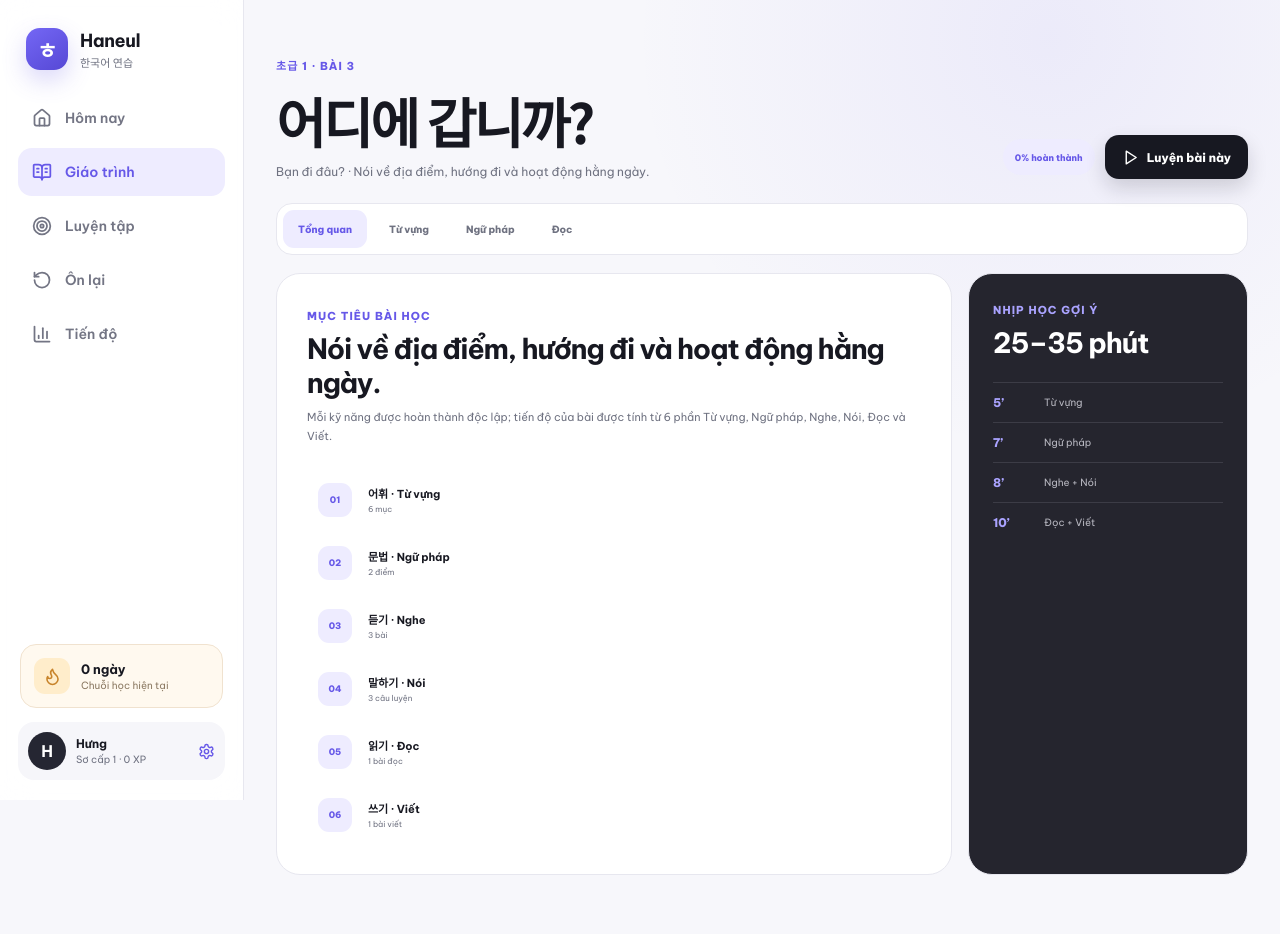
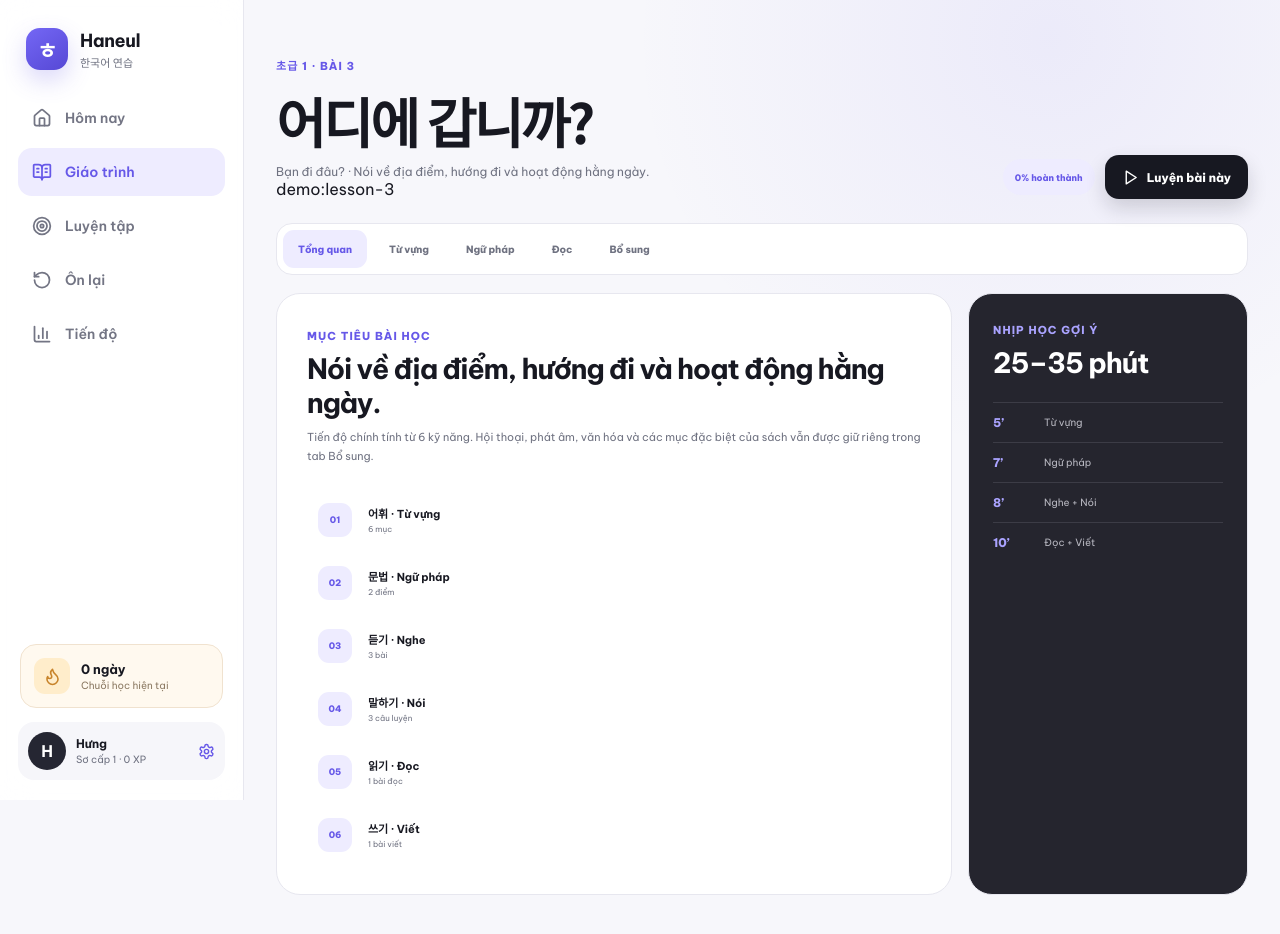
Before and after one commit to phung086/Tieng-Han, a Next.js app: page /learn/3 in a window 1280 px wide. Shown: the top 934 px of the page. Built offline with nearby package versions, Linux system fonts and the light colour scheme.

Commit message:
feat: surface all imported textbook sections with source refs

```diff
--- a/src/components/lesson-workspace.tsx
+++ b/src/components/lesson-workspace.tsx
@@ -2,14 +2,25 @@
 
 import { useState } from "react";
 import Link from "next/link";
-import { BookOpen, Headphones, Mic2, PenLine, Play, Volume2 } from "lucide-react";
+import {
+  BookOpen,
+  FileText,
+  Headphones,
+  MessageCircle,
+  Mic2,
+  PenLine,
+  Play,
+  ShieldCheck,
+  Volume2,
+} from "lucide-react";
 import { useContent } from "@/lib/content-store";
 import { useLearning } from "@/lib/learning-state";
 
-const tabs = ["Tổng quan", "Từ vựng", "Ngữ pháp", "Đọc"] as const;
+type LessonTab = "Tổng quan" | "Từ vựng" | "Ngữ pháp" | "Đọc" | "Bổ sung";
+const tabs: LessonTab[] = ["Tổng quan", "Từ vựng", "Ngữ pháp", "Đọc", "Bổ sung"];
 
 export function LessonWorkspace({ lessonId }: { lessonId: number }) {
-  const [tab, setTab] = useState<(typeof tabs)[number]>("Tổng quan");
+  const [tab, setTab] = useState<LessonTab>("Tổng quan");
   const { state } = useLearning();
   const { getLesson, course } = useContent();
   const lesson = getLesson(lessonId);
@@ -25,6 +36,13 @@ export function LessonWorkspace({ lessonId }: { lessonId: number }) {
       </div>
     );
   }
+
+  const dialogues = lesson.dialogues ?? [];
+  const pronunciation = lesson.pronunciation ?? [];
+  const culture = lesson.culture ?? [];
+  const extraSections = lesson.extraSections ?? [];
+  const supplementalCount =
+    dialogues.length + pronunciation.length + culture.length + extraSections.length;
 
   function speak(text: string) {
     if (!("speechSynthesis" in window)) return;
@@ -42,15 +60,37 @@ export function LessonWorkspace({ lessonId }: { lessonId: number }) {
           <span className="kicker">{course.level} · BÀI {lessonId}</span>
           <h1 className="korean-text">{lesson.title}</h1>
           <p>{lesson.vi} · {lesson.objective}</p>
+          <div className="lesson-source-line">
+            {lesson.sourceRef ? <span>{lesson.sourceRef}</span> : null}
+            {lesson.quality ? (
+              <span className="grounding-badge">
+                <ShieldCheck size={13} />
+                Grounding {lesson.quality.groundingScore}%
+              </span>
+            ) : null}
+          </div>
         </div>
         <div className="lesson-header-actions">
           <span className="lesson-progress-pill">{progress}% hoàn thành</span>
-          <Link className="primary-button" href={"/practice/quiz?lesson=" + lessonId}><Play size={17} /> Luyện bài này</Link>
+          <Link className="primary-button" href={"/practice/quiz?lesson=" + lessonId}>
+            <Play size={17} /> Luyện bài này
+          </Link>
         </div>
       </header>
 
       <nav className="lesson-tabs" aria-label="Nội dung bài học">
-        {tabs.map((item) => <button className={tab === item ? "active" : ""} key={item} onClick={() => setTab(item)}>{item}</button>)}
+        {tabs.map((item) => (
+          <button
+            className={tab === item ? "active" : ""}
+            key={item}
+            onClick={() => setTab(item)}
+          >
+            {item}
+            {item === "Bổ sung" && supplementalCount ? (
+              <span className="tab-count">{supplementalCount}</span>
+            ) : null}
+          </button>
+        ))}
       </nav>
 
       {tab === "Tổng quan" ? (
@@ -58,14 +98,34 @@ export function LessonWorkspace({ lessonId }: { lessonId: number }) {
           <article className="lesson-main-card">
             <span className="eyebrow">MỤC TIÊU BÀI HỌC</span>
             <h2>{lesson.objective}</h2>
-            <p>Mỗi kỹ năng được hoàn thành độc lập; tiến độ của bài được tính từ 6 phần Từ vựng, Ngữ pháp, Nghe, Nói, Đọc và Viết.</p>
+            <p>
+              Tiến độ chính tính từ 6 kỹ năng. Hội thoại, phát âm, văn hóa và các mục
+              đặc biệt của sách vẫn được giữ riêng trong tab Bổ sung.
+            </p>
             <div className="lesson-step-list">
-              <button onClick={() => setTab("Từ vựng")}><span>01</span><div><strong>어휘 · Từ vựng</strong><small>{lesson.vocabulary.length} mục</small></div></button>
-              <button onClick={() => setTab("Ngữ pháp")}><span>02</span><div><strong>문법 · Ngữ pháp</strong><small>{lesson.grammar.length} điểm</small></div></button>
-              <Link href={"/listening?lesson=" + lessonId}><span>03</span><div><strong>듣기 · Nghe</strong><small>{lesson.listening.length} bài</small></div></Link>
-              <Link href={"/speaking?lesson=" + lessonId}><span>04</span><div><strong>말하기 · Nói</strong><small>{lesson.speaking.length} câu luyện</small></div></Link>
-              <button onClick={() => setTab("Đọc")}><span>05</span><div><strong>읽기 · Đọc</strong><small>{lesson.reading ? "1 bài đọc" : "Chưa nhập"}</small></div></button>
-              <Link href={"/writing?lesson=" + lessonId}><span>06</span><div><strong>쓰기 · Viết</strong><small>{lesson.writing ? "1 bài viết" : "Chưa nhập"}</small></div></Link>
+              <button onClick={() => setTab("Từ vựng")}>
+                <span>01</span><div><strong>어휘 · Từ vựng</strong><small>{lesson.vocabulary.length} mục</small></div>
+              </button>
+              <button onClick={() => setTab("Ngữ pháp")}>
+                <span>02</span><div><strong>문법 · Ngữ pháp</strong><small>{lesson.grammar.length} điểm</small></div>
+              </button>
+              <Link href={"/listening?lesson=" + lessonId}>
+                <span>03</span><div><strong>듣기 · Nghe</strong><small>{lesson.listening.length} bài</small></div>
+              </Link>
+              <Link href={"/speaking?lesson=" + lessonId}>
+                <span>04</span><div><strong>말하기 · Nói</strong><small>{lesson.speaking.length} câu luyện</small></div>
+              </Link>
+              <button onClick={() => setTab("Đọc")}>
+                <span>05</span><div><strong>읽기 · Đọc</strong><small>{lesson.reading ? "1 bài đọc" : "Chưa có"}</small></div>
+              </button>
+              <Link href={"/writing?lesson=" + lessonId}>
+                <span>06</span><div><strong>쓰기 · Viết</strong><small>{lesson.writing ? "1 bài viết" : "Chưa có"}</small></div>
+              </Link>
+              {supplementalCount ? (
+                <button onClick={() => setTab("Bổ sung")}>
+                  <span>+</span><div><strong>교재 · Nội dung bổ sung</strong><small>{supplementalCount} mục giữ từ sách</small></div>
+                </button>
+              ) : null}
             </div>
           </article>
 
@@ -82,17 +142,23 @@ export function LessonWorkspace({ lessonId }: { lessonId: number }) {
 
       {tab === "Từ vựng" ? (
         <section className="lesson-content-card">
-          <div className="content-heading"><div><span className="eyebrow">어휘</span><h2>Từ vựng của bài</h2></div><Link className="secondary-button" href={"/vocabulary?lesson=" + lessonId}>Mở Flashcard</Link></div>
+          <div className="content-heading">
+            <div><span className="eyebrow">어휘</span><h2>Từ vựng của bài</h2></div>
+            <Link className="secondary-button" href={"/vocabulary?lesson=" + lessonId}>Mở Flashcard</Link>
+          </div>
           {lesson.vocabulary.length ? (
             <div className="lesson-vocab-grid">
               {lesson.vocabulary.map((word) => (
                 <article key={word.id}>
                   <button onClick={() => speak(word.ko)} aria-label={"Nghe " + word.ko}><Volume2 size={16} /></button>
-                  <strong className="korean-text">{word.ko}</strong><span>{word.vi}</span><p className="korean-text">{word.example}</p>
+                  <strong className="korean-text">{word.ko}</strong>
+                  <span>{word.vi}</span>
+                  <p className="korean-text">{word.example}</p>
+                  {word.sourceRef ? <small className="source-ref">{word.sourceRef}</small> : null}
                 </article>
               ))}
             </div>
-          ) : <div className="inline-empty-state">Nội dung từ vựng sẽ xuất hiện sau khi nhập giáo trình.</div>}
+          ) : <div className="inline-empty-state">Không có mục từ vựng riêng trong nguồn của bài này.</div>}
         </section>
       ) : null}
 
@@ -100,13 +166,23 @@ export function LessonWorkspace({ lessonId }: { lessonId: number }) {
         <section className="grammar-stack">
           {lesson.grammar.length ? lesson.grammar.map((grammar, index) => (
             <article className="grammar-card" key={grammar.id}>
-              <div className="grammar-number">0{index + 1}</div>
+              <div className="grammar-number">{String(index + 1).padStart(2, "0")}</div>
               <div>
-                <span className="eyebrow">문법</span><h2>{grammar.pattern}</h2><strong>{grammar.meaning}</strong><p>{grammar.explanation}</p>
-                <div className="grammar-examples">{grammar.examples.map((example) => <button className="korean-text" onClick={() => speak(example)} key={example}><Volume2 size={15} /> {example}</button>)}</div>
+                <span className="eyebrow">문법</span>
+                <h2>{grammar.pattern}</h2>
+                <strong>{grammar.meaning}</strong>
+                <p>{grammar.explanation}</p>
+                <div className="grammar-examples">
+                  {grammar.examples.map((example) => (
+                    <button className="korean-text" onClick={() => speak(example)} key={example}>
+                      <Volume2 size={15} /> {example}
+                    </button>
+                  ))}
+                </div>
+                {grammar.sourceRef ? <small className="source-ref">{grammar.sourceRef}</small> : null}
               </div>
             </article>
-          )) : <div className="inline-empty-state">Nội dung ngữ pháp sẽ xuất hiện sau khi nhập giáo trình.</div>}
+          )) : <div className="inline-empty-state">Không có điểm ngữ pháp riêng trong nguồn của bài này.</div>}
         </section>
       ) : null}
 
@@ -114,7 +190,9 @@ export function LessonWorkspace({ lessonId }: { lessonId: number }) {
         lesson.reading ? (
           <section className="reading-card">
             <div className="reading-label"><BookOpen size={19} /><span>읽기</span></div>
-            <h2>{lesson.reading.title}</h2><p className="reading-korean korean-text">{lesson.reading.text}</p>
+            <h2>{lesson.reading.title}</h2>
+            <p className="reading-korean korean-text">{lesson.reading.text}</p>
+            {lesson.reading.sourceRef ? <small className="source-ref">{lesson.reading.sourceRef}</small> : null}
             <details><summary>Xem nghĩa tiếng Việt</summary><p>{lesson.reading.translation}</p></details>
             <div className="reading-actions">
               <Link className="secondary-button" href={"/reading?lesson=" + lessonId}><BookOpen size={16} /> Làm đọc hiểu</Link>
@@ -123,7 +201,56 @@ export function LessonWorkspace({ lessonId }: { lessonId: number }) {
               <Link className="secondary-button" href={"/writing?lesson=" + lessonId}><PenLine size={16} /> Luyện viết</Link>
             </div>
           </section>
-        ) : <div className="inline-empty-state">Bài đọc sẽ xuất hiện sau khi nhập giáo trình.</div>
+        ) : <div className="inline-empty-state">Bài này không có bài đọc riêng trong nguồn PDF.</div>
+      ) : null}
+
+      {tab === "Bổ sung" ? (
+        <section className="supplement-stack">
+          {!supplementalCount ? (
+            <div className="inline-empty-state">Không có mục bổ sung riêng trong nguồn của bài này.</div>
+          ) : null}
+
+          {dialogues.map((dialogue) => (
+            <article className="supplement-card" key={dialogue.id}>
+              <div className="supplement-heading"><MessageCircle size={20} /><div><span className="eyebrow">HỘI THOẠI · 대화</span><h2>{dialogue.title || "Hội thoại"}</h2></div></div>
+              <div className="dialogue-lines">
+                {dialogue.lines.map((line, index) => (
+                  <button key={dialogue.id + "-" + index} onClick={() => speak(line.ko)}>
+                    <span>{line.speaker || String(index + 1)}</span>
+                    <div><strong className="korean-text">{line.ko}</strong>{line.vi ? <small>{line.vi}</small> : null}</div>
+                    <Volume2 size={15} />
+                  </button>
+                ))}
+              </div>
+              {dialogue.sourceRef ? <small className="source-ref">{dialogue.sourceRef}</small> : null}
+            </article>
+          ))}
+
+          {pronunciation.map((item) => (
+            <article className="supplement-card" key={item.id}>
+              <div className="supplement-heading"><Volume2 size={20} /><div><span className="eyebrow">PHÁT ÂM · 발음</span><h2>{item.title}</h2></div></div>
+              <p>{item.explanation}</p>
+              <div className="grammar-examples">{item.examples.map((example) => <button className="korean-text" key={example} onClick={() => speak(example)}><Volume2 size={15} /> {example}</button>)}</div>
+              {item.sourceRef ? <small className="source-ref">{item.sourceRef}</small> : null}
+            </article>
+          ))}
+
+          {culture.map((item) => (
+            <article className="supplement-card" key={item.id}>
+              <div className="supplement-heading"><BookOpen size={20} /><div><span className="eyebrow">VĂN HÓA · 문화</span><h2>{item.title}</h2></div></div>
+              <p>{item.text}</p>
+              {item.sourceRef ? <small className="source-ref">{item.sourceRef}</small> : null}
+            </article>
+          ))}
+
+          {extraSections.map((item) => (
+            <article className="supplement-card" key={item.id}>
+              <div className="supplement-heading"><FileText size={20} /><div><span className="eyebrow">{item.kind}</span><h2>{item.title}</h2></div></div>
+              <div className="extra-content">{item.content.map((line, index) => <p key={item.id + "-" + index}>{line}</p>)}</div>
+              {item.sourceRef ? <small className="source-ref">{item.sourceRef}</small> : null}
+            </article>
+          ))}
+        </section>
       ) : null}
     </div>
   );
```
